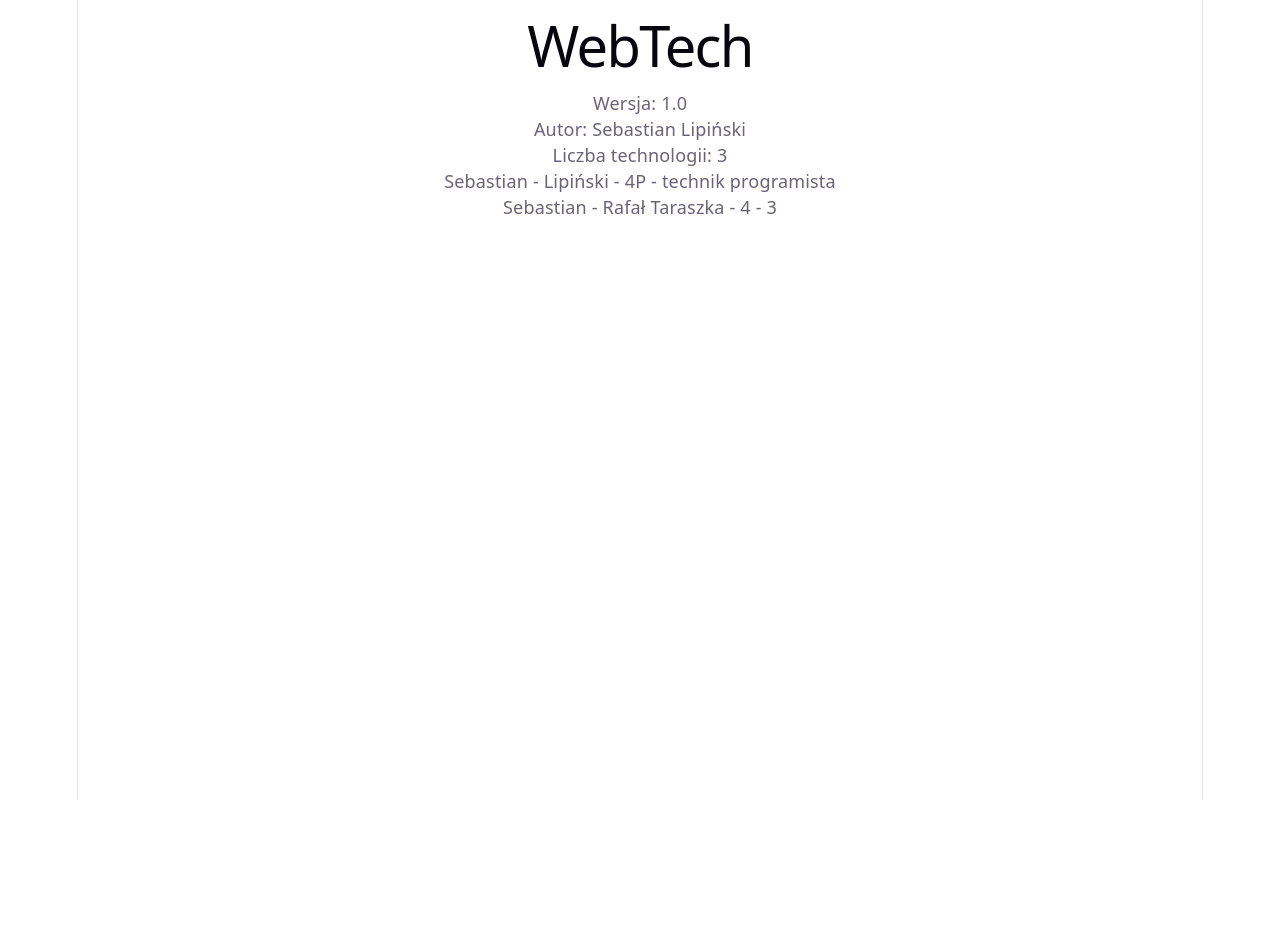
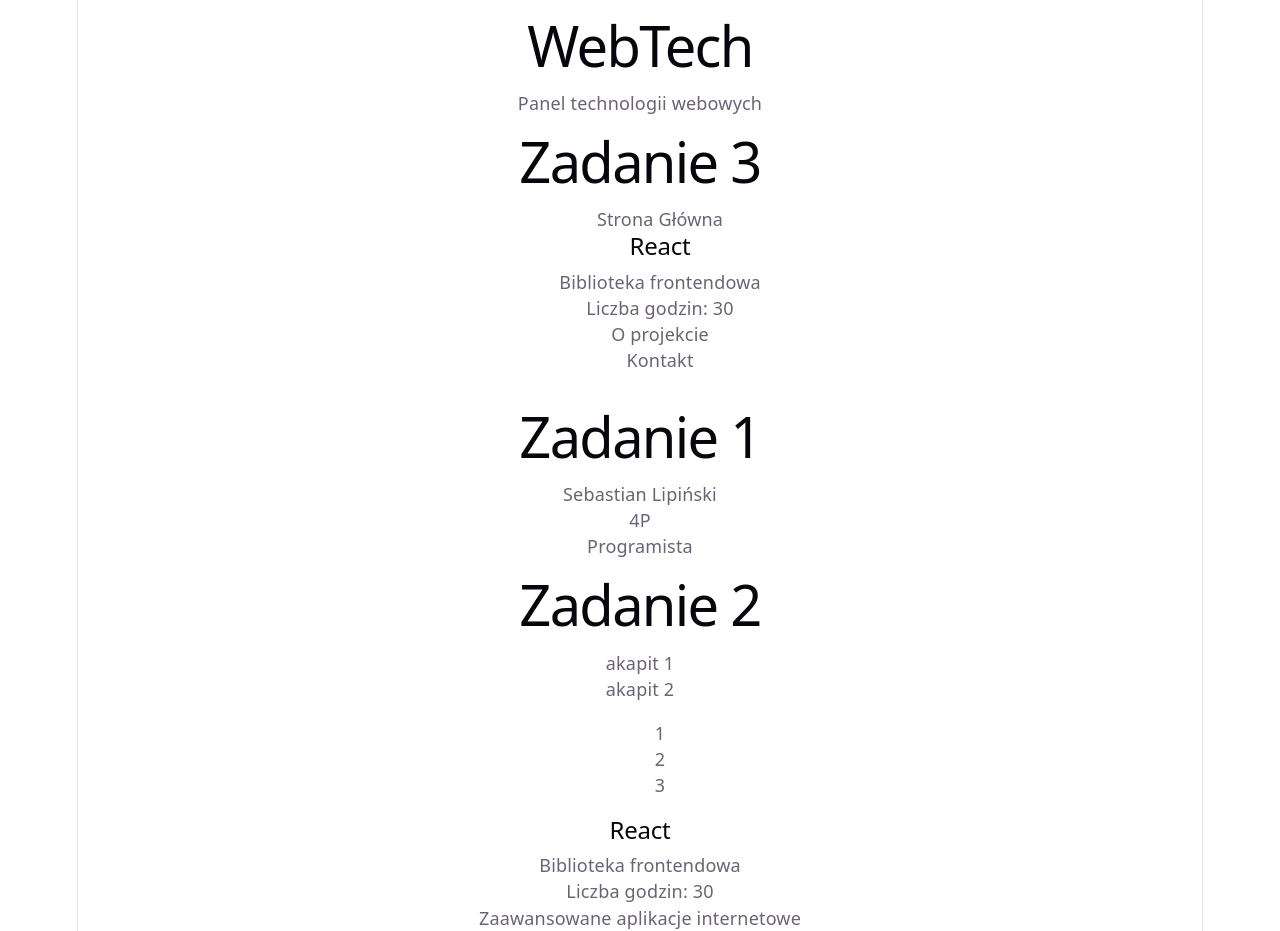
Before and after one commit to SL-15-12/SL_15_WebTech, a React (Vite) app: page / in a window 1280 px wide. Before the commit the page ends 800 px from the top, so only its background shows below. Built offline with nearby package versions, Linux system fonts and the light colour scheme.

Commit message:
Dodawanie Komponentów

```diff
--- a/src/App.css
+++ b/src/App.css
@@ -182,3 +182,8 @@
     border-right-color: var(--border);
   }
 }
+
+
+ul{
+  list-style-type: none;
+}
--- a/src/App.jsx
+++ b/src/App.jsx
@@ -3,45 +3,36 @@
 import reactLogo from './assets/react.svg'
 import viteLogo from './assets/vite.svg'
 import './App.css'
+import Student from './components/Student.jsx';
+import InfoBox from './components/InfoBox.jsx';
+import Header from "./components/Header.jsx";
+import Technology from "./components/Technology.jsx";
+import Footer from "./components/Footer.jsx";
+import Navigation from "./components/Navigation.jsx";
+
+
 
 function App() {
+ return(
+ <>
+      <Header />
 
-  const app = {
-    name: "WebTech",
-    version: "1.0",
-    author: "Sebastian Lipiński",
-    technologiesCount: 3
-  };
-  const student = {
-    name: "Sebastian",
-    surname: "Lipiński",
-    className: "4P",
-    specialization: "technik programista"
-  };
-  const course = {
-    name: "Sebastian",
-    teacher: "Rafał Taraszka",
-    hours: "4",
-    completed: "3"
-  };
+      <Navigation/>
 
-  return (
-    <>
-      <h1>{app.name}</h1>
+      <main>
 
-      <p>Wersja: {app.version}</p>
+        <Student />
 
-      <p>Autor: {app.author}</p>
+        <InfoBox />
 
-      <p>
-        Liczba technologii: {app.technologiesCount}
-      </p>
-      <p>{student.name} - {student.surname} - {student.className} - {student.specialization}</p>
-      <section>
-        <p>{course.name} - {course.teacher} - {course.hours} - {course.completed}</p>
-      </section>
+        <Technology />
+
+      </main>
+
+      <Footer />
     </>
-  )
+ );
+
 }
 
 export default App
--- /dev/null
+++ b/src/components/Footer.jsx
@@ -0,0 +1,9 @@
+function Footer() {
+  return (
+    <footer>
+      <p>Zaawansowane aplikacje internetowe</p>
+    </footer>
+  );
+}
+
+export default Footer;
--- /dev/null
+++ b/src/components/Header.jsx
@@ -0,0 +1,10 @@
+function Header() {
+  return (
+    <header>
+      <h1>WebTech</h1>
+      <p>Panel technologii webowych</p>
+    </header>
+  );
+}
+
+export default Header;
--- /dev/null
+++ b/src/components/InfoBox.jsx
@@ -0,0 +1,17 @@
+function InfoBox()
+{
+    return(
+        <div>
+            <h1>Zadanie 2</h1>
+            <p>akapit 1</p>
+            <p>akapit 2</p>
+            <ul>
+                <li>1</li>
+                <li>2</li>
+                <li>3</li>
+            </ul>
+        </div>
+    )
+}
+
+export default InfoBox;
--- /dev/null
+++ b/src/components/Navigation.jsx
@@ -0,0 +1,19 @@
+import Technology from "./Technology";
+
+function Navigation()
+{
+    return(
+        <div>
+            <h1>Zadanie 3</h1>
+            <ul>
+                <li>Strona Główna</li>
+                <li><Technology/></li>
+                <li>O projekcie</li>
+                <li>Kontakt</li>
+            </ul>
+        </div>
+    );
+
+}
+
+export default Navigation;
--- /dev/null
+++ b/src/components/Student.jsx
@@ -0,0 +1,14 @@
+function Student()
+{
+  return(
+    <div>
+      <h1>Zadanie 1</h1>
+      <p>Sebastian Lipiński</p>
+      <p>4P</p>
+      <p>Programista</p>
+    </div>
+  )
+}
+
+
+export default Student;
--- /dev/null
+++ b/src/components/Technology.jsx
@@ -0,0 +1,11 @@
+function Technology() {
+  return (
+    <section>
+      <h2>React</h2>
+      <p>Biblioteka frontendowa</p>
+      <p>Liczba godzin: 30</p>
+    </section>
+  );
+}
+
+export default Technology;
```
Also changed, not shown: src/ZrobioneZadania/10.09.jsx (added, +48 -0 lines).
